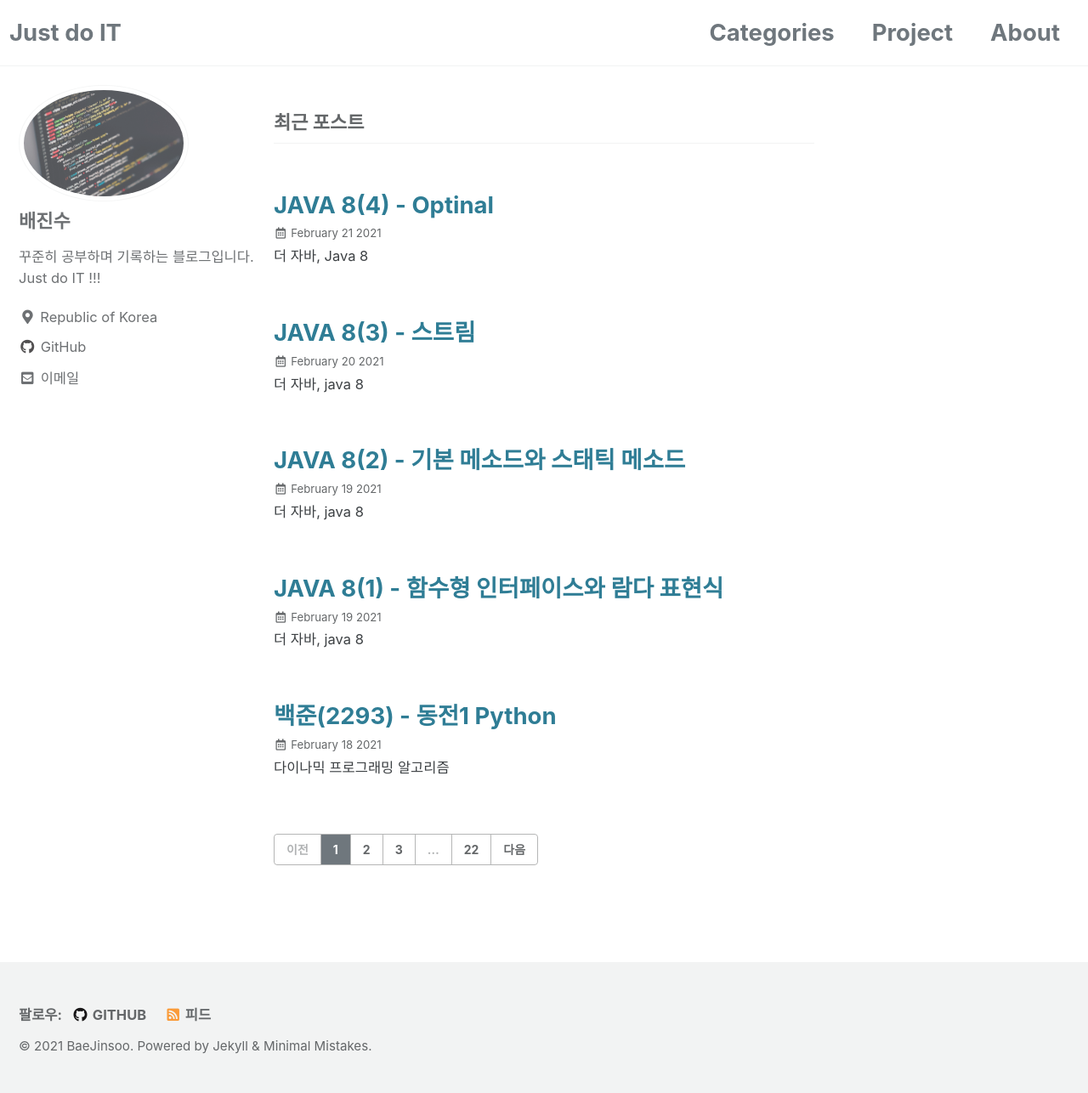
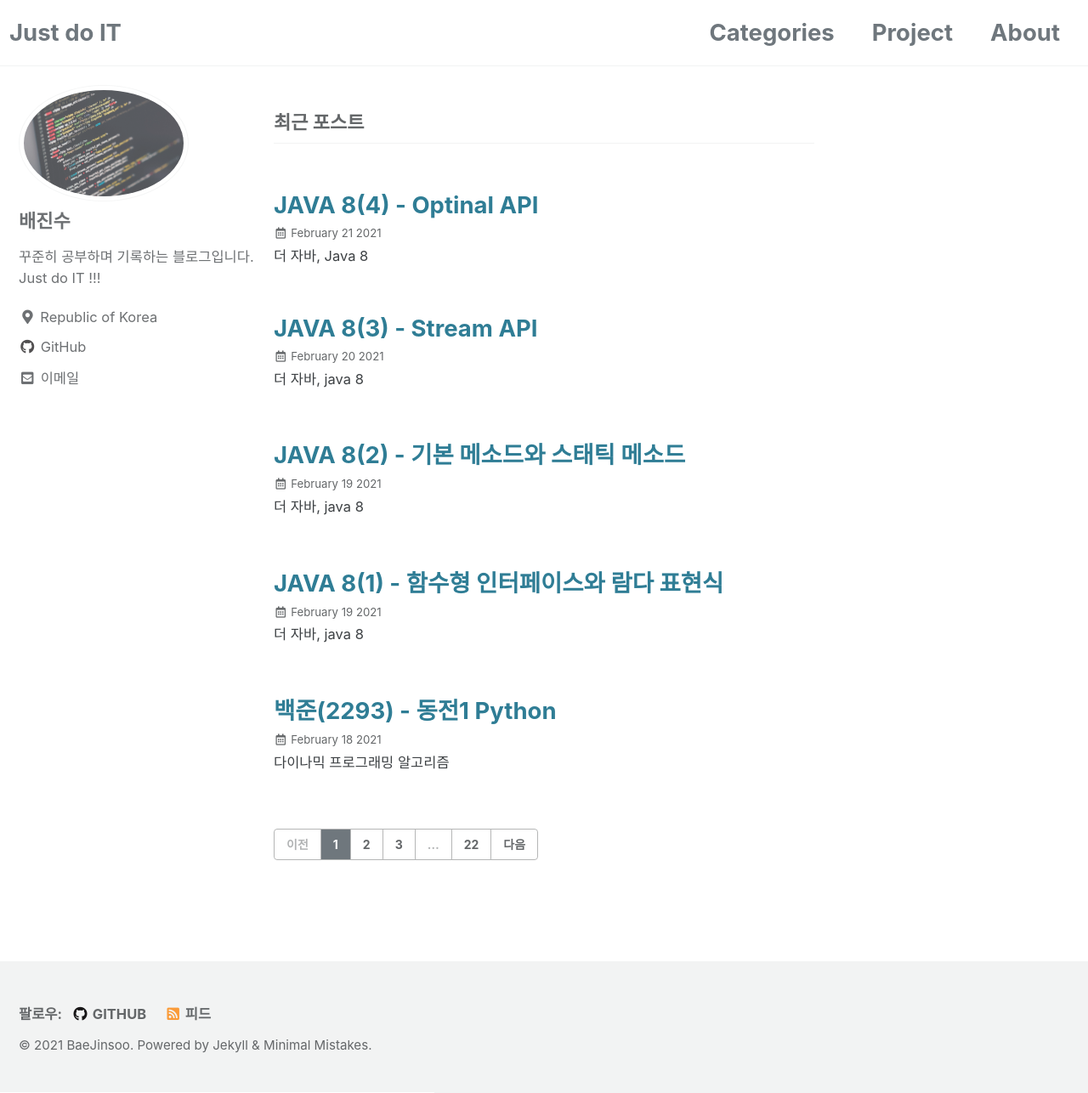
Before and after one commit to baejinsoo/baejinsoo.github.io, a Jekyll site: the page built from index.html, in a window 1280 px wide and 1286 px high. Shown: the whole window at 85% size. Built offline with Jekyll 4.4.1, drawn with Linux system fonts in a browser that asks for light colours; cached includes are drawn as plain includes; the list of posts is cut into pages by our own code.

Commit message:
modify 제목 + API

```diff
--- a/_posts/TIL/2021-2-20-Java8-03.md
+++ b/_posts/TIL/2021-2-20-Java8-03.md
@@ -1,5 +1,5 @@
 ---
-title: "JAVA 8(3) - 스트림"
+title: "JAVA 8(3) - Stream API"
 excerpt: "더 자바, java 8"
 categories:
   - JAVA
--- a/_posts/TIL/2021-2-21-Java8-04.md
+++ b/_posts/TIL/2021-2-21-Java8-04.md
@@ -1,5 +1,5 @@
 ---
-title: "JAVA 8(4) - Optinal"
+title: "JAVA 8(4) - Optinal API"
 excerpt: "더 자바, Java 8"
 categories:
   - JAVA
```
